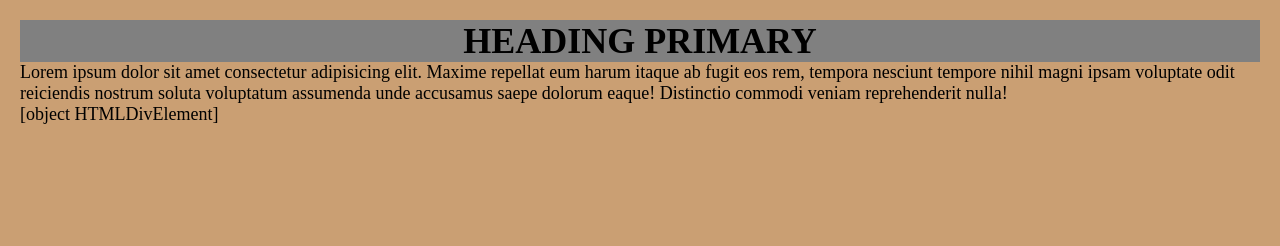
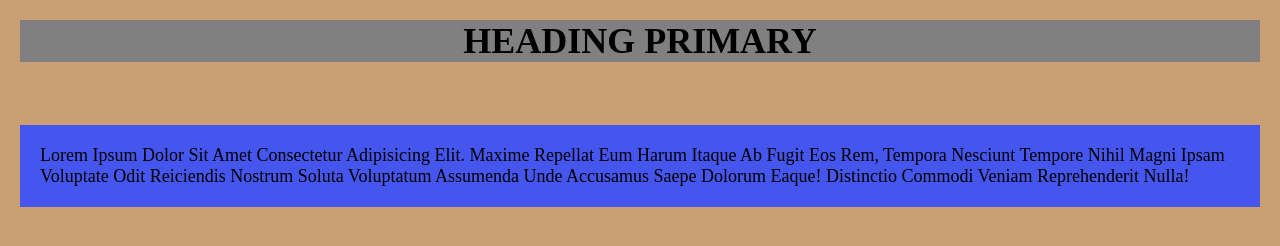
Before and after one commit to Aftabe/Aftabe, a plain HTML site: page index.html in a window 1280 px wide. Drawn offline with Linux system fonts and the light colour scheme.

Commit message:
el modifed

```diff
--- a/index.html
+++ b/index.html
@@ -10,7 +10,8 @@
 
 <div id="demo"></div>
 
-<p>Lorem ipsum dolor sit amet consectetur adipisicing elit. Maxime repellat eum harum itaque ab fugit eos rem, tempora nesciunt tempore nihil magni ipsam voluptate odit reiciendis nostrum soluta voluptatum assumenda unde accusamus saepe dolorum eaque! Distinctio commodi veniam reprehenderit nulla!</p>
+<br><br><br>
+<div class="div"></div>
 
 
 
--- a/script.js
+++ b/script.js
@@ -19,5 +19,5 @@
     let div = document.createElement('div');
     div.textContent = 'Lorem ipsum dolor sit amet consectetur adipisicing elit. Maxime repellat eum harum itaque ab fugit eos rem, tempora nesciunt tempore nihil magni ipsam voluptate odit reiciendis nostrum soluta voluptatum assumenda unde accusamus saepe dolorum eaque! Distinctio commodi veniam reprehenderit nulla!';
     div.classList = 'css-style';
-    document.write(div);
+    document.querySelector('.div').appendChild(div);
 }());
```
